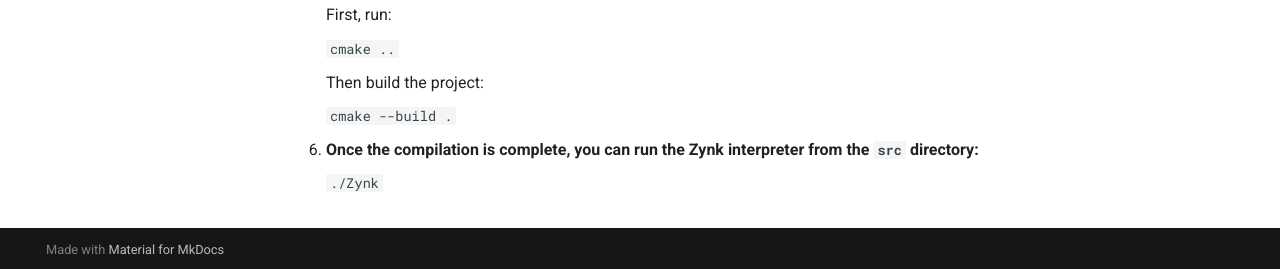
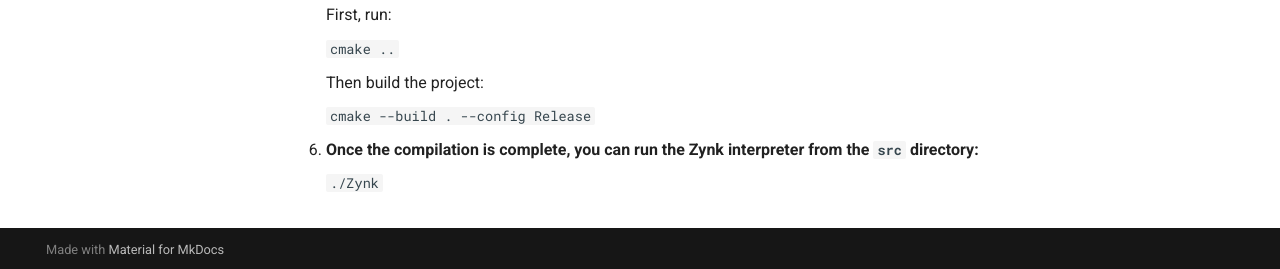
Before and after one commit to xXenvy/Zynk, an MkDocs documentation site: the page built from docs/installation.md, in a window 1280 px wide and 900 px high, scrolled down 740 px. Shown: the part 628-897 px from the top of the window. Built offline with MkDocs 1.6.1 and Material for MkDocs 9.7.7, drawn with Linux system fonts in a browser that asks for light colours.

Commit message:
refactor(cmake): remove unnecessary flag

````diff
--- a/CMakeLists.txt
+++ b/CMakeLists.txt
@@ -14,7 +14,7 @@
 
 if(MSVC)
     if(CMAKE_BUILD_TYPE STREQUAL "Release")
-        set(CMAKE_CXX_FLAGS_RELEASE "${CMAKE_CXX_FLAGS_RELEASE} /O2 /LTCG")
+        set(CMAKE_CXX_FLAGS_RELEASE "${CMAKE_CXX_FLAGS_RELEASE} /O2")
     endif()
     add_compile_options(/W4 /WX)
 elseif(CMAKE_CXX_COMPILER_ID MATCHES "GNU|Clang")
--- a/docs/installation.md
+++ b/docs/installation.md
@@ -61,7 +61,7 @@
     Then build the project:
 
     ```
-    cmake --build .
+    cmake --build . --config Release
     ```
 
 6. **Once the compilation is complete, you can run the Zynk interpreter from the `src` directory:**
````
